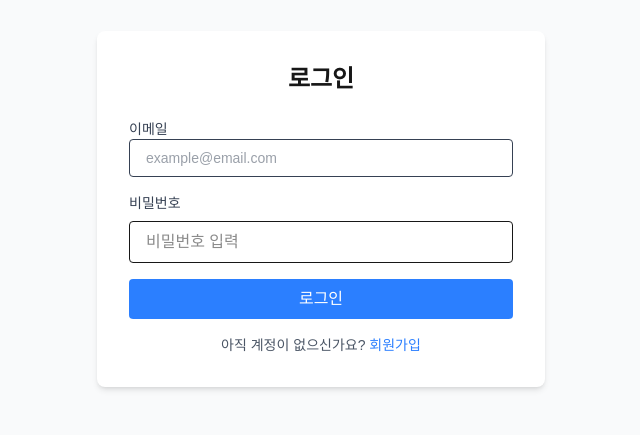
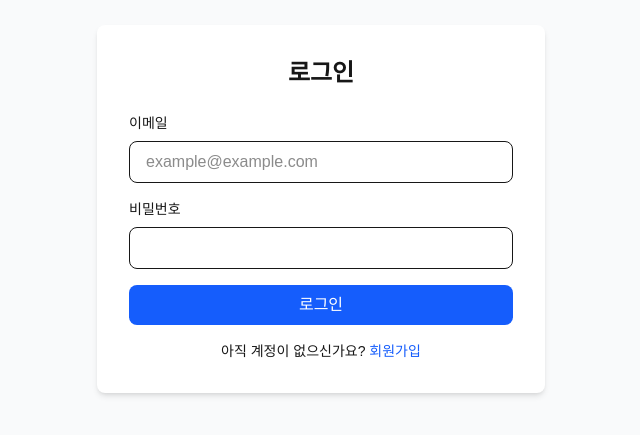
Before and after one commit to Dongjin-1203/AdGen_AI, a Next.js app in the folder frontend/: page /login in a window 1280 px wide. Shown: the part 191-626 px from the top of the page, without its empty margins (319-959 px from the left). Built offline with nearby package versions, Linux system fonts and the light colour scheme.

Commit message:
fix: localStorage에 token 별도 저장하여 Authorization 헤더 추가

```diff
--- a/frontend/src/app/login/page.tsx
+++ b/frontend/src/app/login/page.tsx
@@ -2,102 +2,97 @@
 
 import { useState } from 'react';
 import { useRouter } from 'next/navigation';
-import Link from 'next/link';
 import { authAPI } from '@/lib/api';
 import { useAuthStore } from '@/lib/store';
 
-export default function LoginPage() {
-    // Hooks
-    const router = useRouter();
-    const { setAuth } = useAuthStore();
-
-    // State
+export default function Login() {
   const [email, setEmail] = useState('');
   const [password, setPassword] = useState('');
-    const [error, setError] = useState<string | null>(null);
   const [loading, setLoading] = useState(false);
+  const [error, setError] = useState('');
+  const router = useRouter();
+  const setUser = useAuthStore((state) => state.setUser);
 
-    // handleSubmit 함수
-    const handleSubmit = async (e: React.FormEvent<HTMLFormElement>) => {
+  const handleSubmit = async (e: React.FormEvent) => {
     e.preventDefault();
-        setError(null);
     setLoading(true);
+    setError('');
 
-        // 로딩 시작
     try {
       const formData = new FormData();
       formData.append('username', email);
       formData.append('password', password);
 
-            // 로그인 API 호출
       const response = await authAPI.login(formData);
-            const token = response.data.access_token;
 
-            localStorage.setItem('token', token);
+      // 토큰을 localStorage에 별도 저장 (중요!)
+      localStorage.setItem('token', response.data.access_token);
+
+      // 사용자 정보 가져오기
       const userResponse = await authAPI.getMe();
 
-            // 전역 상태 저장
-            setAuth(userResponse.data, token);
+      // Zustand store에 저장
+      setUser(userResponse.data);
+
       router.push('/dashboard');
     } catch (err: any) {
       setError(err.response?.data?.detail || '로그인에 실패했습니다.');
-            console.error('Login error:', err);
     } finally {
       setLoading(false);
+    }
   };
-    }; return (
-        <div className="flex items-center justify-center min-h-screen bg-gray-50">
-            <div className="max-w-md w-full p-8 bg-white rounded-lg shadow-md">
-                <h1 className="text-2xl font-bold mb-6 text-center">
-                    로그인
+
+  return (
+    <div className="min-h-screen flex items-center justify-center bg-gray-50">
+      <div className="max-w-md w-full bg-white rounded-lg shadow-md p-8">
+        <h2 className="text-2xl font-bold text-center mb-6">로그인</h2>
+
         {error && (
-                        <div className="p-3 mb-4 bg-red-100 text-red-700 rounded">
+          <div className="mb-4 p-3 bg-red-100 text-red-700 rounded">
             {error}
           </div>
         )}
-                </h1>
+
         <form onSubmit={handleSubmit} className="space-y-4">
           <div>
-                        <label className="block mb-2 text-sm font-medium text-gray-700">
-                            이메일
+            <label className="block text-sm font-medium mb-2">이메일</label>
             <input
               type="email"
-                                required
               value={email}
               onChange={(e) => setEmail(e.target.value)}
-                                className="w-full px-4 py-2 border rounded focus:outline-none focus:ring-2 focus:ring-blue-500"
-                                placeholder="example@email.com"
+              className="w-full px-4 py-2 border rounded-lg focus:outline-none focus:ring-2 focus:ring-blue-500"
+              placeholder="example@example.com"
+              required
             />
-                        </label>
           </div>
+
           <div>
-                        <label className="block mb-2 text-sm font-medium text-gray-700">
-                            비밀번호
-                        </label>
+            <label className="block text-sm font-medium mb-2">비밀번호</label>
             <input
               type="password"
-                        required
               value={password}
               onChange={(e) => setPassword(e.target.value)}
-                        className="w-full px-4 py-2 border rounded focus:outline-none focus:ring-2 focus:ring-blue-500"
-                        placeholder="비밀번호 입력"
+              className="w-full px-4 py-2 border rounded-lg focus:outline-none focus:ring-2 focus:ring-blue-500"
+              required
             />
           </div>
+
           <button
             type="submit"
             disabled={loading}
-                        className="w-full py-2 bg-blue-500 text-white rounded hover:bg-blue-600 disabled:bg-gray-400 disabled:cursor-not-allowed"
+            className="w-full bg-blue-600 text-white py-2 rounded-lg hover:bg-blue-700 disabled:bg-gray-400"
           >
             {loading ? '로그인 중...' : '로그인'}
           </button>
-                    <div className="text-center text-sm text-gray-600">
+        </form>
+
+        <p className="text-center mt-4 text-sm">
           아직 계정이 없으신가요?{' '}
-                        <Link href="/signup" className="text-blue-500 hover:underline">
+          <a href="/signup" className="text-blue-600 hover:underline">
             회원가입
-                        </Link>
-                    </div>
-                </form>
+          </a>
+        </p>
       </div>
     </div>
-    )
-};
+  );
+}
--- a/frontend/src/app/signup/page.tsx
+++ b/frontend/src/app/signup/page.tsx
@@ -1,120 +1,114 @@
 'use client';
+
 import { useState } from 'react';
 import { useRouter } from 'next/navigation';
-import Link from 'next/link';
 import { authAPI } from '@/lib/api';
 import { useAuthStore } from '@/lib/store';
 
-export default function SignupPage() {
-  const router = useRouter();
-  const { setAuth } = useAuthStore();
-
+export default function Signup() {
   const [email, setEmail] = useState('');
   const [password, setPassword] = useState('');
   const [name, setName] = useState('');
   const [phone, setPhone] = useState('');
-  const [error, setError] = useState<string | null>(null);
   const [loading, setLoading] = useState(false);
+  const [error, setError] = useState('');
+  const router = useRouter();
+  const setUser = useAuthStore((state) => state.setUser);
 
-  const handleSubmit = async (e: React.FormEvent<HTMLFormElement>) => {
+  const handleSubmit = async (e: React.FormEvent) => {
     e.preventDefault();
-    setError(null);
     setLoading(true);
+    setError('');
 
     try {
-      const signupData = {
+      const userData = {
         email,
         password,
         name,
-        phone: phone || undefined,
+        phone,
       };
 
-      await authAPI.signup(signupData);
+      // 회원가입
+      await authAPI.signup(userData);
 
-      const loginFormData = new FormData();
-      loginFormData.append('username', email);
-      loginFormData.append('password', password);
+      // 자동 로그인
+      const formData = new FormData();
+      formData.append('username', email);
+      formData.append('password', password);
 
-      const loginResponse = await authAPI.login(loginFormData);
-      const token = loginResponse.data.access_token;
+      const loginResponse = await authAPI.login(formData);
 
-      localStorage.setItem('token', token);
+      // 토큰을 localStorage에 별도 저장 (중요!)
+      localStorage.setItem('token', loginResponse.data.access_token);
+
+      // 사용자 정보 가져오기
       const userResponse = await authAPI.getMe();
-      setAuth(userResponse.data, token);
+
+      // Zustand store에 저장
+      setUser(userResponse.data);
 
       router.push('/dashboard');
     } catch (err: any) {
       setError(err.response?.data?.detail || '회원가입에 실패했습니다.');
-      console.error('Signup error:', err);
     } finally {
       setLoading(false);
     }
   };
 
   return (
-    <div className="flex items-center justify-center min-h-screen bg-gray-50">
-      <div className="max-w-md w-full p-8 bg-white rounded-lg shadow-md">
-        <h1 className="text-2xl font-bold mb-6 text-center">회원가입</h1>
+    <div className="min-h-screen flex items-center justify-center bg-gray-50">
+      <div className="max-w-md w-full bg-white rounded-lg shadow-md p-8">
+        <h2 className="text-2xl font-bold text-center mb-6">회원가입</h2>
 
         {error && (
-          <div className="p-3 mb-4 bg-red-100 text-red-700 rounded">
+          <div className="mb-4 p-3 bg-red-100 text-red-700 rounded">
             {error}
           </div>
         )}
 
         <form onSubmit={handleSubmit} className="space-y-4">
           <div>
-            <label className="block mb-2 text-sm font-medium text-gray-700">
-              이메일
-            </label>
+            <label className="block text-sm font-medium mb-2">이메일</label>
             <input
               type="email"
-              required
               value={email}
               onChange={(e) => setEmail(e.target.value)}
-              className="w-full px-4 py-2 border rounded focus:outline-none focus:ring-2 focus:ring-blue-500"
-              placeholder="example@email.com"
+              className="w-full px-4 py-2 border rounded-lg focus:outline-none focus:ring-2 focus:ring-blue-500"
+              placeholder="abc@abc.com"
+              required
             />
           </div>
 
           <div>
-            <label className="block mb-2 text-sm font-medium text-gray-700">
-              비밀번호
-            </label>
+            <label className="block text-sm font-medium mb-2">비밀번호</label>
             <input
               type="password"
-              required
-              minLength={8}
               value={password}
               onChange={(e) => setPassword(e.target.value)}
-              className="w-full px-4 py-2 border rounded focus:outline-none focus:ring-2 focus:ring-blue-500"
-              placeholder="최소 8자"
+              className="w-full px-4 py-2 border rounded-lg focus:outline-none focus:ring-2 focus:ring-blue-500"
+              required
             />
           </div>
 
           <div>
-            <label className="block mb-2 text-sm font-medium text-gray-700">
-              이름
-            </label>
+            <label className="block text-sm font-medium mb-2">이름</label>
             <input
               type="text"
-              required
               value={name}
               onChange={(e) => setName(e.target.value)}
-              className="w-full px-4 py-2 border rounded focus:outline-none focus:ring-2 focus:ring-blue-500"
+              className="w-full px-4 py-2 border rounded-lg focus:outline-none focus:ring-2 focus:ring-blue-500"
               placeholder="홍길동"
+              required
             />
           </div>
 
           <div>
-            <label className="block mb-2 text-sm font-medium text-gray-700">
-              전화번호 (선택)
-            </label>
+            <label className="block text-sm font-medium mb-2">전화번호 (선택)</label>
             <input
               type="tel"
               value={phone}
               onChange={(e) => setPhone(e.target.value)}
-              className="w-full px-4 py-2 border rounded focus:outline-none focus:ring-2 focus:ring-blue-500"
+              className="w-full px-4 py-2 border rounded-lg focus:outline-none focus:ring-2 focus:ring-blue-500"
               placeholder="010-1234-5678"
             />
           </div>
@@ -122,18 +116,18 @@ export default function SignupPage() {
           <button
             type="submit"
             disabled={loading}
-            className="w-full py-2 bg-blue-500 text-white rounded hover:bg-blue-600 disabled:bg-gray-400 disabled:cursor-not-allowed"
+            className="w-full bg-blue-600 text-white py-2 rounded-lg hover:bg-blue-700 disabled:bg-gray-400"
           >
             {loading ? '회원가입 중...' : '회원가입'}
           </button>
+        </form>
 
-          <div className="text-center text-sm text-gray-600">
-            이미 계정이 있으신가요?{' '}
-            <Link href="/login" className="text-blue-500 hover:underline">
-              로그인
-            </Link>
-          </div>
-        </form>
+        <p className="text-center mt-4 text-sm">
+          이미 계정이 있으신가요?{' '}
+          <a href="/login" className="text-blue-600 hover:underline">
+            로그인
+          </a>
+        </p>
       </div>
     </div>
   );
```
Lines whose indentation alone changed are shown as unchanged.
